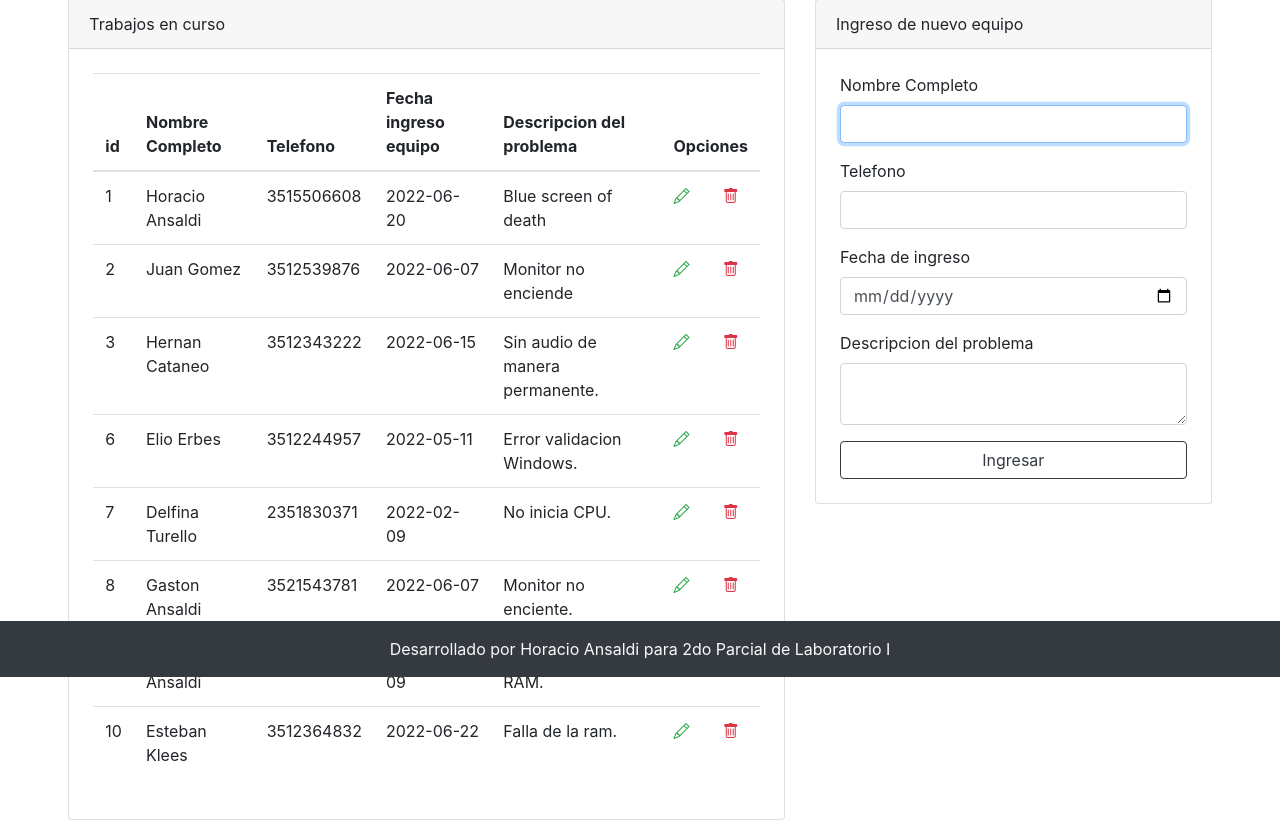
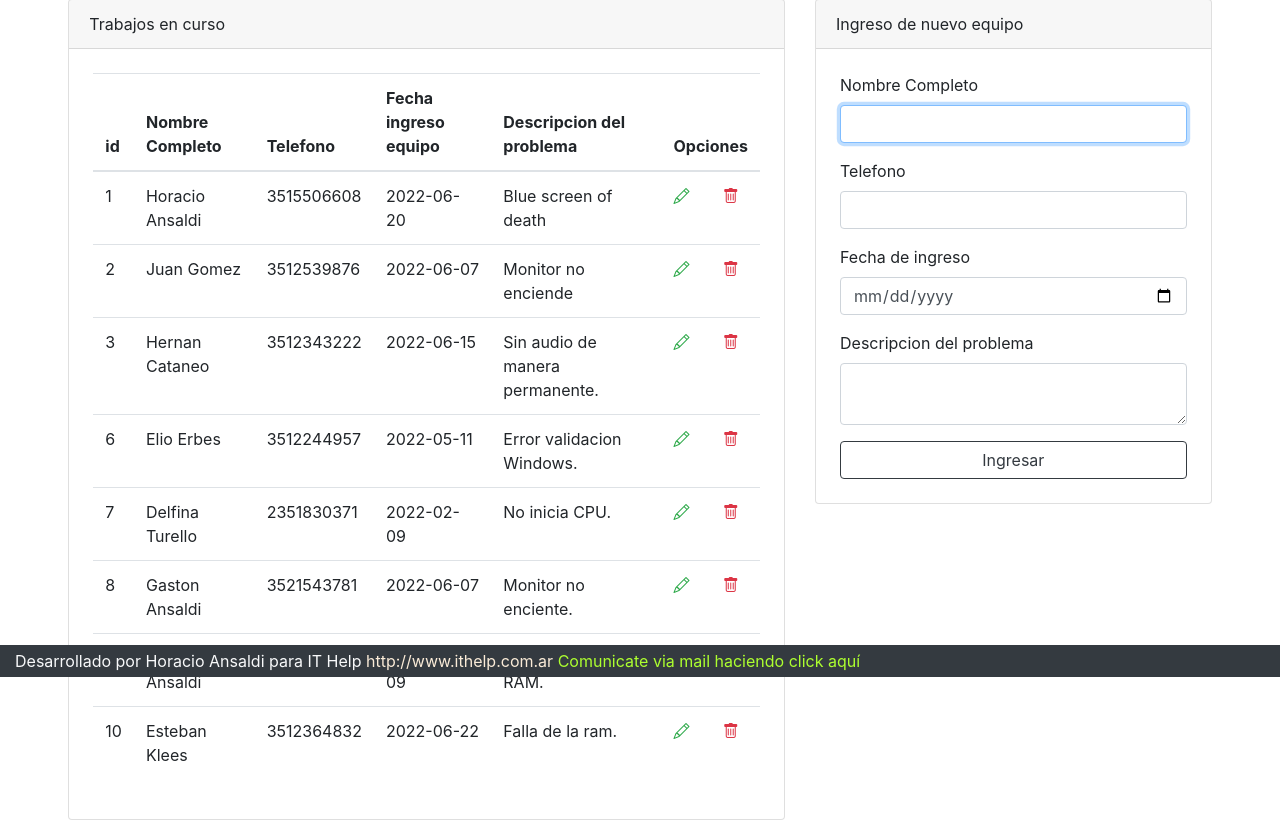
Before and after one commit to horaco11/asistencia-tecnica, a PHP site: page /index.php in a window 1280 px wide. Shown: the part 123-943 px from the top of the page. Run offline with PHP 8.4, Linux system fonts and the light colour scheme; data comes from the database, SQL or seed files in the repository.

Commit message:
finalizado

```diff
--- a/template/footer.php
+++ b/template/footer.php
@@ -1,7 +1,8 @@
 <footer class="container-fluid bg-dark fixed-bottom">
 <div class="row">
-    <div class="col-md text-light text-center py-3">
-        Desarrollado por Horacio Ansaldi para 2do Parcial de Laboratorio I
+    <div class="col-md text-light py-1 justify-content-around">
+        Desarrollado por Horacio Ansaldi  para IT Help <a style="color:antiquewhite" href="http://www.ithelp.com.ar">http://www.ithelp.com.ar</a>
+        <a style="color:greenyellow;" href="mailto:soporte@ithelp.com.ar">Comunicate via mail haciendo click aquí</a>
     </div>
 </div>
 </footer>
```
